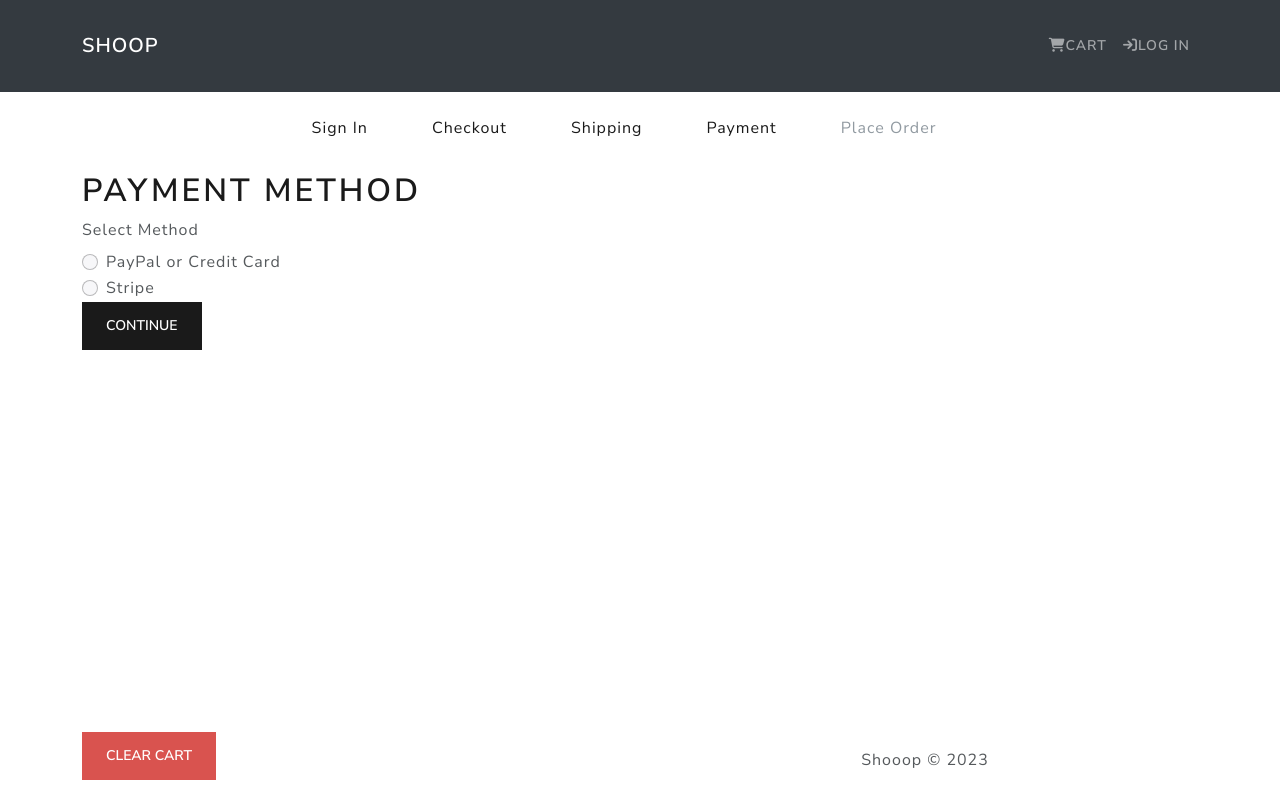
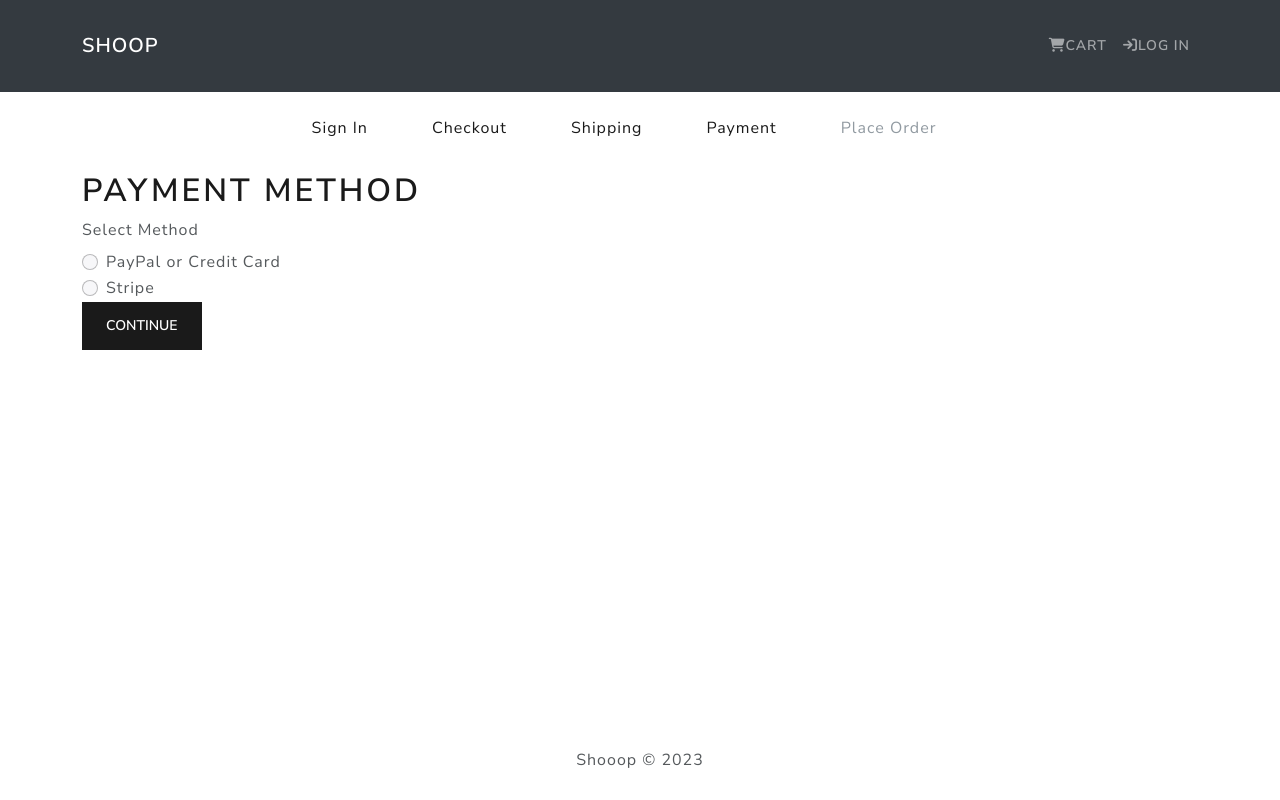
Before and after one commit to Kevjinx/MERN-Project-Ecommerce-Shoop, a React (Create React App) app in the folder frontend/: page /payment in a window 1280 px wide. Built offline with nearby package versions, Linux system fonts and the light colour scheme.

Commit message:
move clearcart from footer to just cartscreen

```diff
--- a/frontend/src/components/Footer.jsx
+++ b/frontend/src/components/Footer.jsx
@@ -1,15 +1,11 @@
 import React from 'react';
 import { Container, Row, Col, Button, DropDown } from 'react-bootstrap';
-import ClearCartButton from '../features/cart/ClearCartButton';
 
 const Footer = () => {
   return (
     <footer>
       <Container>
         <Row>
-          <Col>
-            <ClearCartButton />
-          </Col>
           <Col className="text-center py-3">Shooop &copy; 2023</Col>
         </Row>
       </Container>
--- a/frontend/src/screens/CartScreen.jsx
+++ b/frontend/src/screens/CartScreen.jsx
@@ -3,6 +3,7 @@ import { Row, Col, ListGroup, Image, Button } from 'react-bootstrap';
 import { Link } from 'react-router-dom';
 import { useSelector } from 'react-redux';
 import CartButton from '../features/cart/CartButton';
+import ClearCartButton from '../features/cart/ClearCartButton';
 
 const CartScreen = () => {
   const cart = useSelector((state) => state.cart.cartProducts);
@@ -67,6 +68,7 @@ const CartScreen = () => {
           </Row>
         </Col>
       </Row>
+      <ClearCartButton />
     </div>
   );
 };
--- a/frontend/src/screens/CheckoutScreen.jsx
+++ b/frontend/src/screens/CheckoutScreen.jsx
@@ -17,6 +17,7 @@ import {
 import { Link } from 'react-router-dom';
 import CheckoutSteps from '../components/CheckoutSteps';
 import discounts from '../Utils/discounts';
+
 //TODO: add backend verification for discount code
 
 const CheckoutScreen = () => {
```
